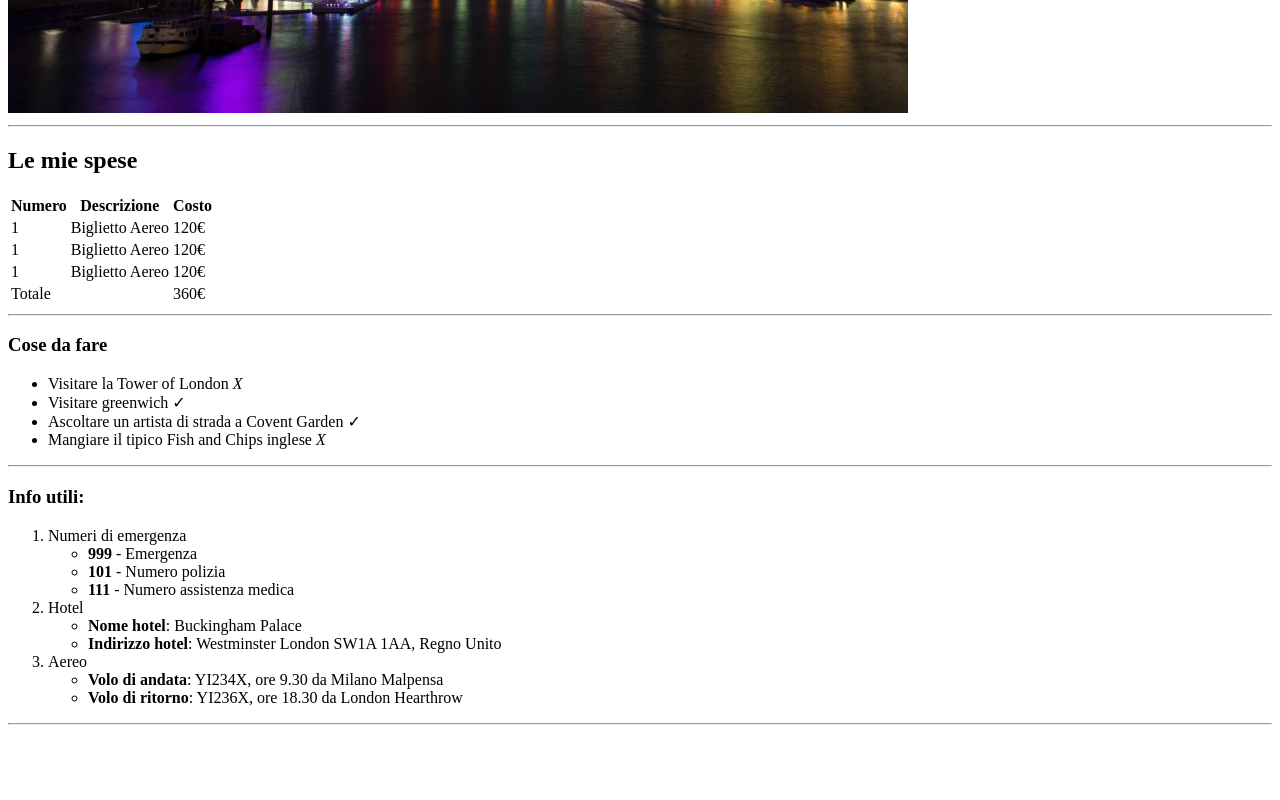
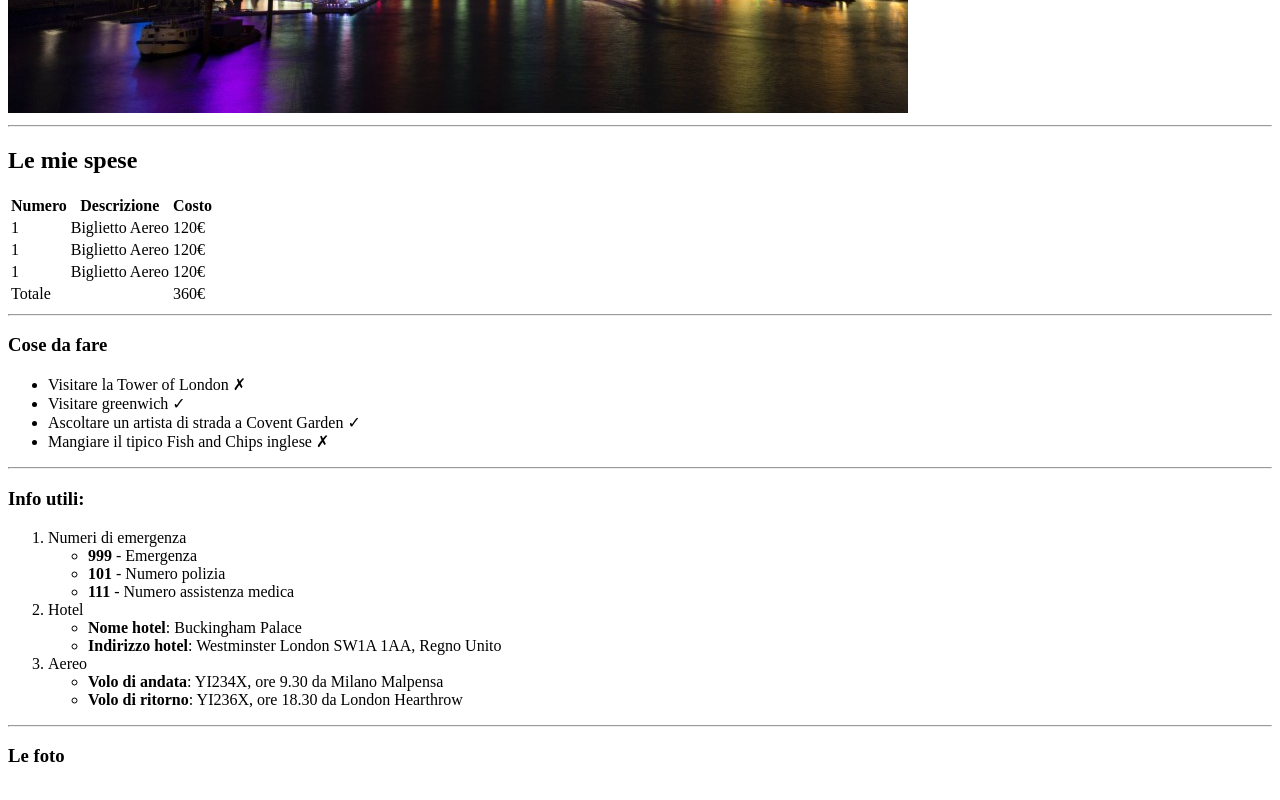
Before and after one commit to eleonoracappellesso/html-london-trip, a plain HTML site: page index.html in a window 1280 px wide. Shown: the part 585-1385 px from the top of the page. Before the commit the page ends 1318 px from the top, so only its background shows below. Drawn offline with Linux system fonts and the light colour scheme.

Commit message:
added h3 to footer

```diff
--- a/index.html
+++ b/index.html
@@ -59,10 +59,10 @@
             <h3>Cose da fare</h3>
             <!-- inserisco elenco puntato -->
             <ul>
-                <li>Visitare la Tower of London <em>X</em></li>
+                <li>Visitare la Tower of London &#10007;</li>
                 <li>Visitare greenwich &#10003;</li>
                 <li>Ascoltare un artista di strada a Covent Garden &#10003;</li>
-                <li>Mangiare il tipico Fish and Chips inglese <em>X</em></li>
+                <li>Mangiare il tipico Fish and Chips inglese &#10007;</li>
             </ul>
         </section>
         <hr>
@@ -92,7 +92,11 @@
      </main>
      <!-- footer -->
       <footer>
-
+        <h3>Le foto</h3>
+        <br>
+        <section>
+            <!-- qui devo inserire le ultime due immagini -->
+        </section>
       </footer>
 </body>
 </html>
```
